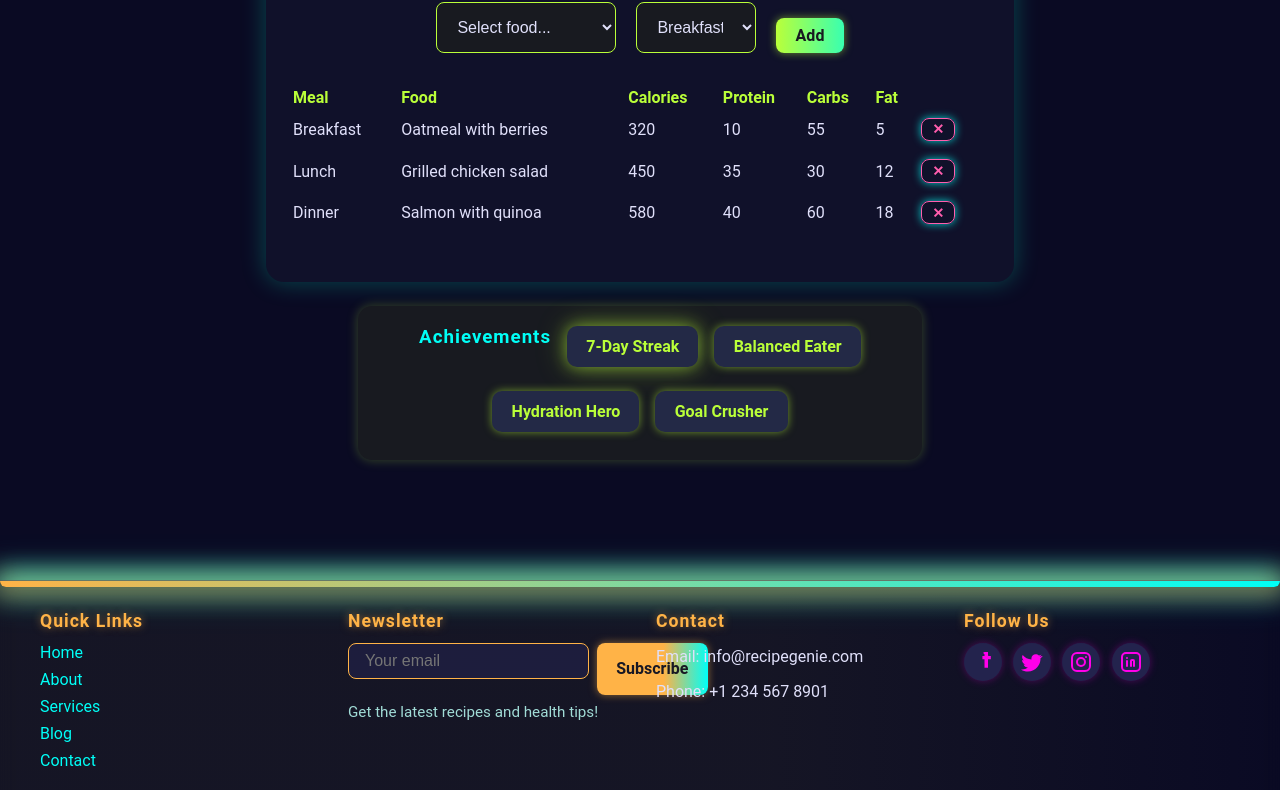
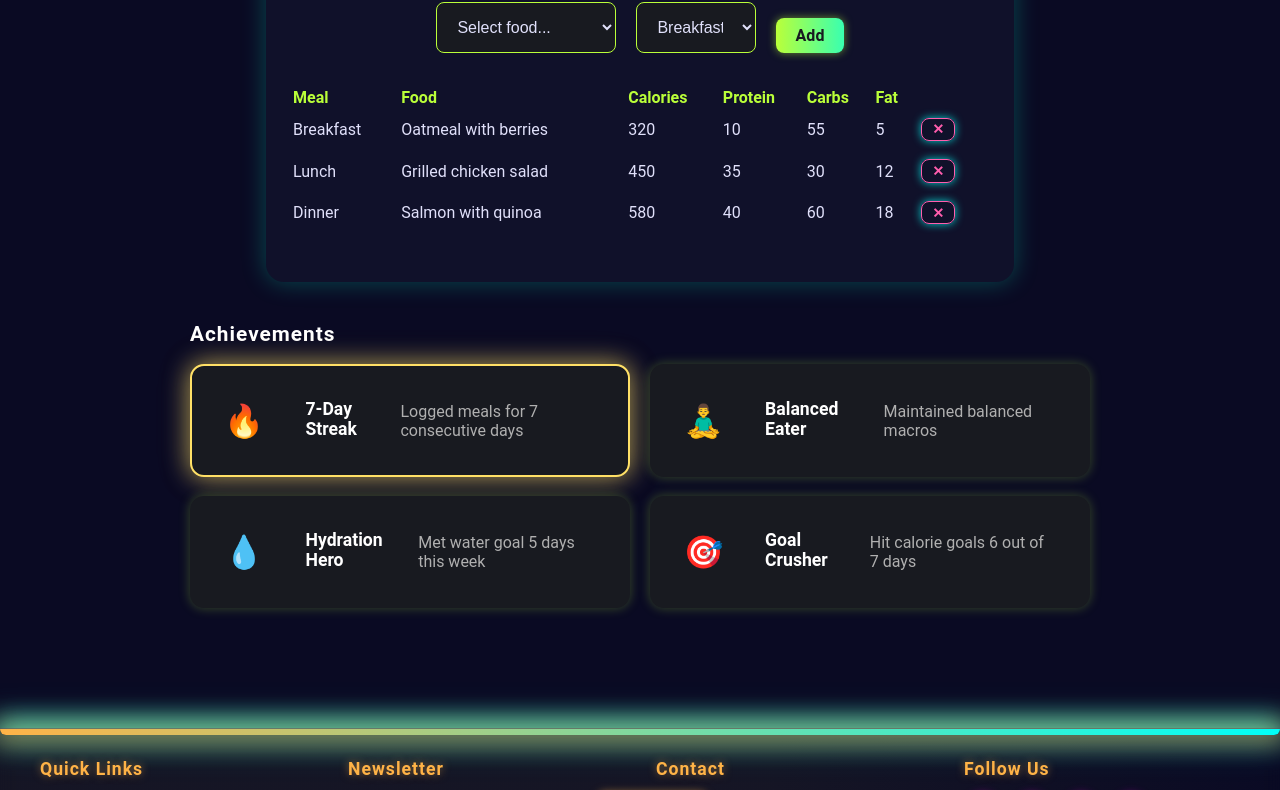
Before and after one commit to vaidehisahu1/RecipeGenieFinal, a React (Vite) app in the folder recipegenie/: page /services/my-progress in a window 1280 px wide. Shown: the part 591-1381 px from the top of the page. Built offline with nearby package versions, Linux system fonts and the light colour scheme.

Commit message:
Your commit message here

```diff
--- a/recipegenie/src/pages/FeaturePages.css
+++ b/recipegenie/src/pages/FeaturePages.css
@@ -283,6 +283,64 @@
   display: inline-block;
 }
 
+.achievements-section {
+  margin: 2.5em auto 1.5em auto;
+  max-width: 900px;
+  background: none;
+}
+.achievements-section h3 {
+  font-size: 1.3em;
+  color: #fff;
+  margin-bottom: 1em;
+  text-align: left;
+}
+.achievements-grid {
+  display: grid;
+  grid-template-columns: 1fr 1fr;
+  gap: 1.2em;
+}
+.achievement-card2 {
+  background: #181a20;
+  border-radius: 14px;
+  box-shadow: 0 0 12px #baff3944;
+  padding: 1.2em 2em 1.2em 2em;
+  color: #e0e0fa;
+  display: flex;
+  align-items: center;
+  gap: 1.2em;
+  border: 2px solid transparent;
+  position: relative;
+  min-height: 70px;
+}
+.neon-glow2 {
+  border: 2px solid #ffe066;
+  box-shadow: 0 0 24px #ffe06688, 0 0 32px #ffe06644;
+}
+.achievement-icon {
+  font-size: 2em;
+  margin-right: 0.7em;
+  flex-shrink: 0;
+}
+.achievement-title {
+  font-weight: 700;
+  color: #fff;
+  font-size: 1.1em;
+  margin-bottom: 0.2em;
+}
+.achievement-desc {
+  color: #b0b0b0;
+  font-size: 1em;
+  font-weight: 400;
+}
+@media (max-width: 700px) {
+  .achievements-grid {
+    grid-template-columns: 1fr;
+  }
+  .achievement-card2 {
+    padding: 1em 1em;
+  }
+}
+
 @media (max-width: 900px) {
   .progress-summary-row {
     flex-direction: column;
--- a/recipegenie/src/pages/ProgressTracker.jsx
+++ b/recipegenie/src/pages/ProgressTracker.jsx
@@ -11,17 +11,17 @@ const foodOptions = [
   { name: 'Protein shake', calories: 250, protein: 25, carbs: 10, fat: 4 },
 ];
 const dailyGoals = { calories: 2000, protein: 120, carbs: 250, fat: 65 };
+const achievementsList = [
+  { icon: '🔥', label: '7-Day Streak', desc: 'Logged meals for 7 consecutive days', glow: true },
+  { icon: '🧘‍♂️', label: 'Balanced Eater', desc: 'Maintained balanced macros' },
+  { icon: '💧', label: 'Hydration Hero', desc: 'Met water goal 5 days this week' },
+  { icon: '🎯', label: 'Goal Crusher', desc: 'Hit calorie goals 6 out of 7 days' },
+];
 const weeklyBase = {
   avgCalories: 1750,
   daysOnTrack: 5,
   avgWater: 1800,
   streak: 7,
-  achievements: [
-    { label: '7-Day Streak', desc: 'Logged meals for 7 consecutive days', glow: true },
-    { label: 'Hydration Hero', desc: 'Met water goal 5 days this week' },
-    { label: 'Balanced Eater', desc: 'Maintained balanced macros' },
-    { label: 'Goal Crusher', desc: 'Hit calorie goals 6 out of 7 days' },
-  ],
 };
 
 export default function ProgressTracker() {
@@ -62,6 +62,24 @@ export default function ProgressTracker() {
     avgCalories: Math.round((weeklyBase.avgCalories * 6 + totals.calories) / 7),
     daysOnTrack: weeklyBase.daysOnTrack + (totals.calories > 0 ? 1 : 0),
   };
+
+  // Achievements grid (same for both views)
+  function AchievementsGrid() {
+    return (
+      <div className="achievements-section">
+        <h3 style={{ color: '#fff', marginBottom: 18 }}>Achievements</h3>
+        <div className="achievements-grid">
+          {achievementsList.map((a) => (
+            <div className={`achievement-card2${a.glow ? ' neon-glow2' : ''}`} key={a.label}>
+              <div className="achievement-icon">{a.icon}</div>
+              <div className="achievement-title">{a.label}</div>
+              <div className="achievement-desc">{a.desc}</div>
+            </div>
+          ))}
+        </div>
+      </div>
+    );
+  }
 
   return (
     <div className="feature-page-bg">
@@ -146,13 +164,7 @@ export default function ProgressTracker() {
               </tbody>
             </table>
           </div>
-          <div className="progress-achievements-row">
-            <h3>Achievements</h3>
-            <div className="achievement-card neon-glow">7-Day Streak</div>
-            <div className="achievement-card">Balanced Eater</div>
-            <div className="achievement-card">Hydration Hero</div>
-            <div className="achievement-card">Goal Crusher</div>
-          </div>
+          <AchievementsGrid />
         </>
       ) : (
         <>
@@ -178,15 +190,7 @@ export default function ProgressTracker() {
               <div className="progress-summary-label">{weeklySummary.streak}</div>
             </div>
           </div>
-          <div className="progress-achievements-row">
-            <h3>Achievements</h3>
-            {weeklySummary.achievements.map((a) => (
-              <div className={`achievement-card${a.glow ? ' neon-glow' : ''}`} key={a.label}>
-                {a.label}
-                <div style={{ color: '#b0b0b0', fontWeight: 400, fontSize: '0.95em' }}>{a.desc}</div>
-              </div>
-            ))}
-          </div>
+          <AchievementsGrid />
         </>
       )}
     </div>
```
